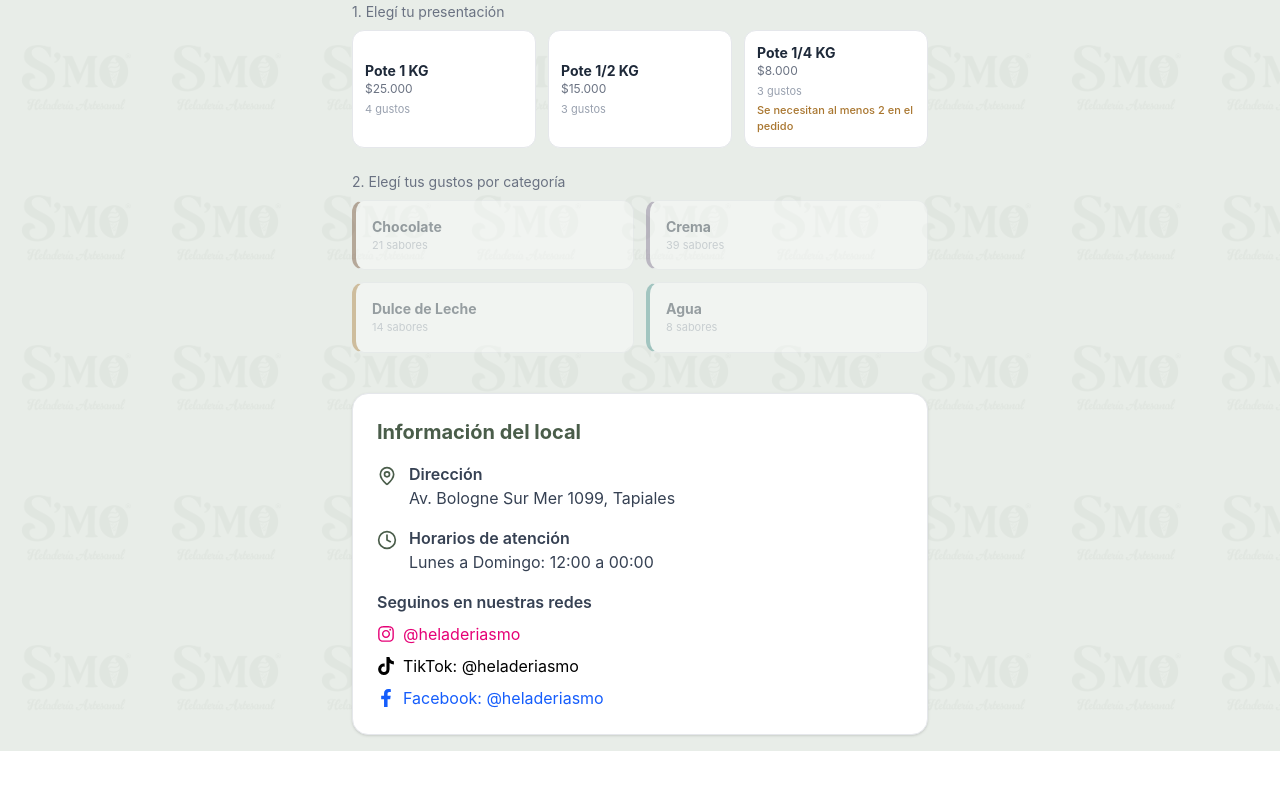
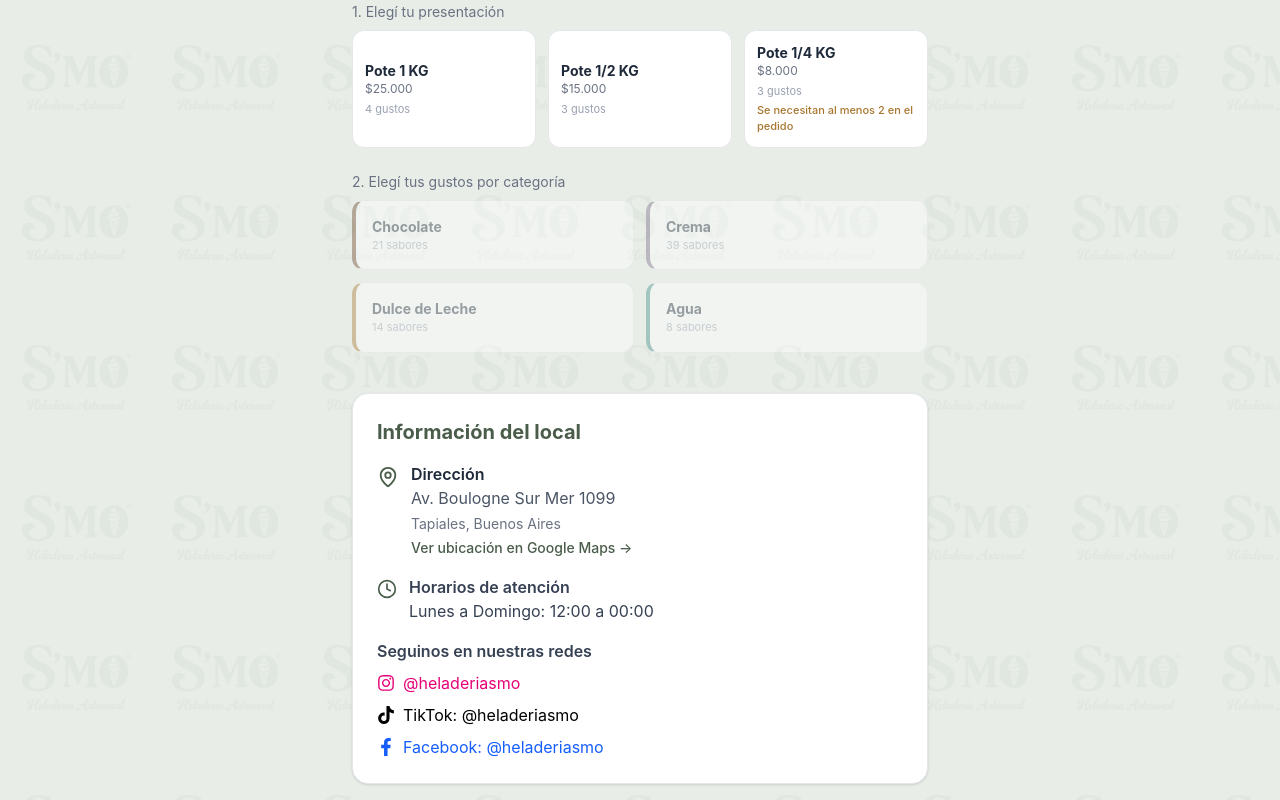
Before and after one commit to FernandoSantos-7/heladeria-smo-v2, a React (Vite) app: page / in a window 1280 px wide. Shown: the part 594-1394 px from the top of the page. Before the commit the page ends 1345 px from the top, so only its background shows below. Built offline with nearby package versions, Linux system fonts and the light colour scheme.

Commit message:
Mejoras en informacion del local y direccion

```diff
--- a/src/components/layout/FooterLocal.jsx
+++ b/src/components/layout/FooterLocal.jsx
@@ -10,12 +10,34 @@
 
       <div className="space-y-4 text-gray-700">
         <div className="flex items-start gap-3">
-          <MapPin className="text-[#4a5d4a] mt-1" size={20} />
-          <div>
-            <p className="font-semibold">Dirección</p>
-            <p>Av. Bologne Sur Mer 1099, Tapiales</p>
-          </div>
-        </div>
+  <MapPin className="text-[#4a5d4a] mt-1" size={22} />
+
+  <div>
+    <p className="font-semibold text-gray-800">Dirección</p>
+
+    <a
+      href="https://www.google.com/maps/search/?api=1&query=Av.+Boulogne+Sur+Mer+1099,+Tapiales,+Buenos+Aires"
+      target="_blank"
+      rel="noreferrer"
+      className="text-gray-600 hover:text-[#4a5d4a] transition"
+    >
+      Av. Boulogne Sur Mer 1099
+    </a>
+
+    <p className="text-sm text-gray-500 mt-1">
+      Tapiales, Buenos Aires
+    </p>
+
+    <a
+      href="https://www.google.com/maps/search/?api=1&query=Av.+Boulogne+Sur+Mer+1099,+Tapiales,+Buenos+Aires"
+      target="_blank"
+      rel="noreferrer"
+      className="inline-block text-sm text-[#4a5d4a] font-medium mt-1 hover:underline"
+    >
+      Ver ubicación en Google Maps →
+    </a>
+  </div>
+</div>
 
         <div className="flex items-start gap-3">
           <Clock className="text-[#4a5d4a] mt-1" size={20} />
```
